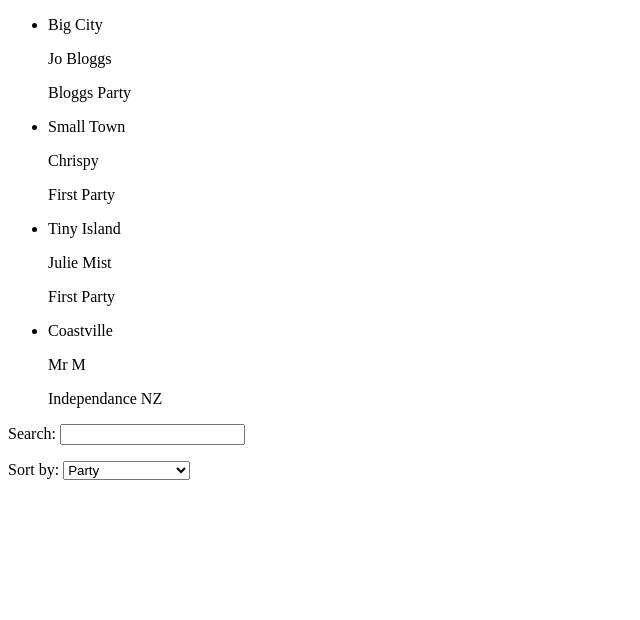
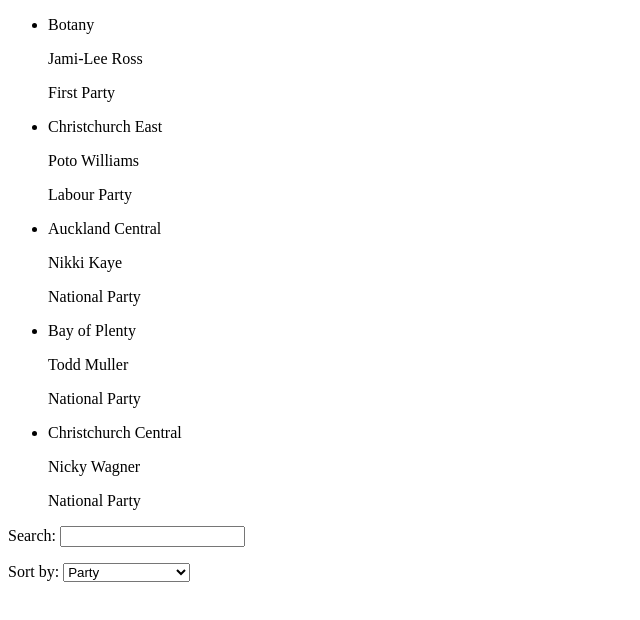
Before and after one commit to dominic-taylor/MyMP, a website: page app/index.html in a window 1280 px wide. Shown: the whole page, without its empty margins (0-640 px from the left). Drawn offline with nearby package versions, Linux system fonts and the light colour scheme.

Commit message:
Moved electorates to json

```diff
--- a/app/electorate-list.component.js
+++ b/app/electorate-list.component.js
@@ -1,30 +1,13 @@
 angular.
   module('electorateList').
   component('electorateList', {
-  templateUrl: '../app/electorate-list.template.html',
-  controller: function ElectorateListController(){
-      this.electorates = [
-        {
-          electorate: 'Big City',
-          mp: 'Jo Bloggs',
-          party: 'Bloggs Party'
-        },
-        {
-          electorate: 'Small Town',
-          mp: 'Chrispy',
-          party: 'First Party'
-        },
-        {
-          electorate: 'Coastville',
-          mp: 'Mr M',
-          party: 'Independance NZ'
-        },
-        {
-          electorate: 'Tiny Island',
-          mp: 'Julie Mist',
-          party: 'First Party'
+    templateUrl: 'electorate-list.template.html',
+    controller: function ElectorateListController($http){
+          var self = this;
+          self.orderProp = 'party';
+
+          $http.get('electorates.json').then(function(response){
+            self.electorates = response.data;
+          });
         }
-      ];
-      this.orderProp = 'party';
-    }
   });
--- /dev/null
+++ b/app/electorates.json
@@ -0,0 +1,28 @@
+[
+ {
+   "electorate": "Auckland Central",
+   "mp": "Nikki Kaye",
+   "party": "National Party"
+ },
+ {
+   "electorate": "Bay of Plenty",
+   "mp": "Todd Muller",
+   "party": "National Party"
+ },
+ {
+   "electorate": "Botany",
+   "mp": "Jami-Lee Ross",
+   "party": "First Party"
+ },
+ {
+   "electorate": "Christchurch Central",
+   "mp": "Nicky Wagner",
+   "party": "National Party"
+ },
+ {
+   "electorate": "Christchurch East",
+   "mp": "Poto Williams",
+   "party": "Labour Party"
+ }
+
+]
```
Also changed, not shown: app/electorate-list.template.html (+1 -1 lines), 1 other file.
